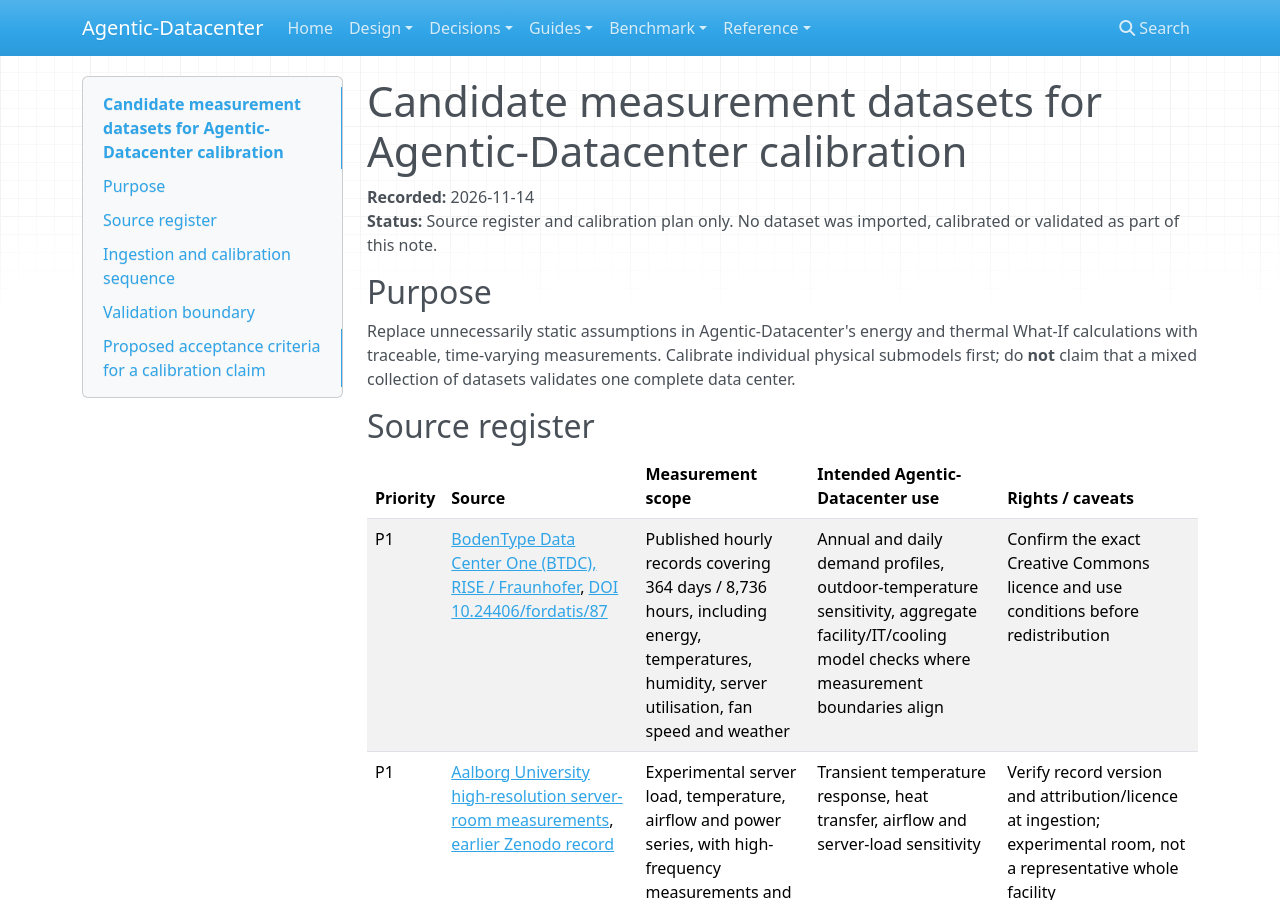
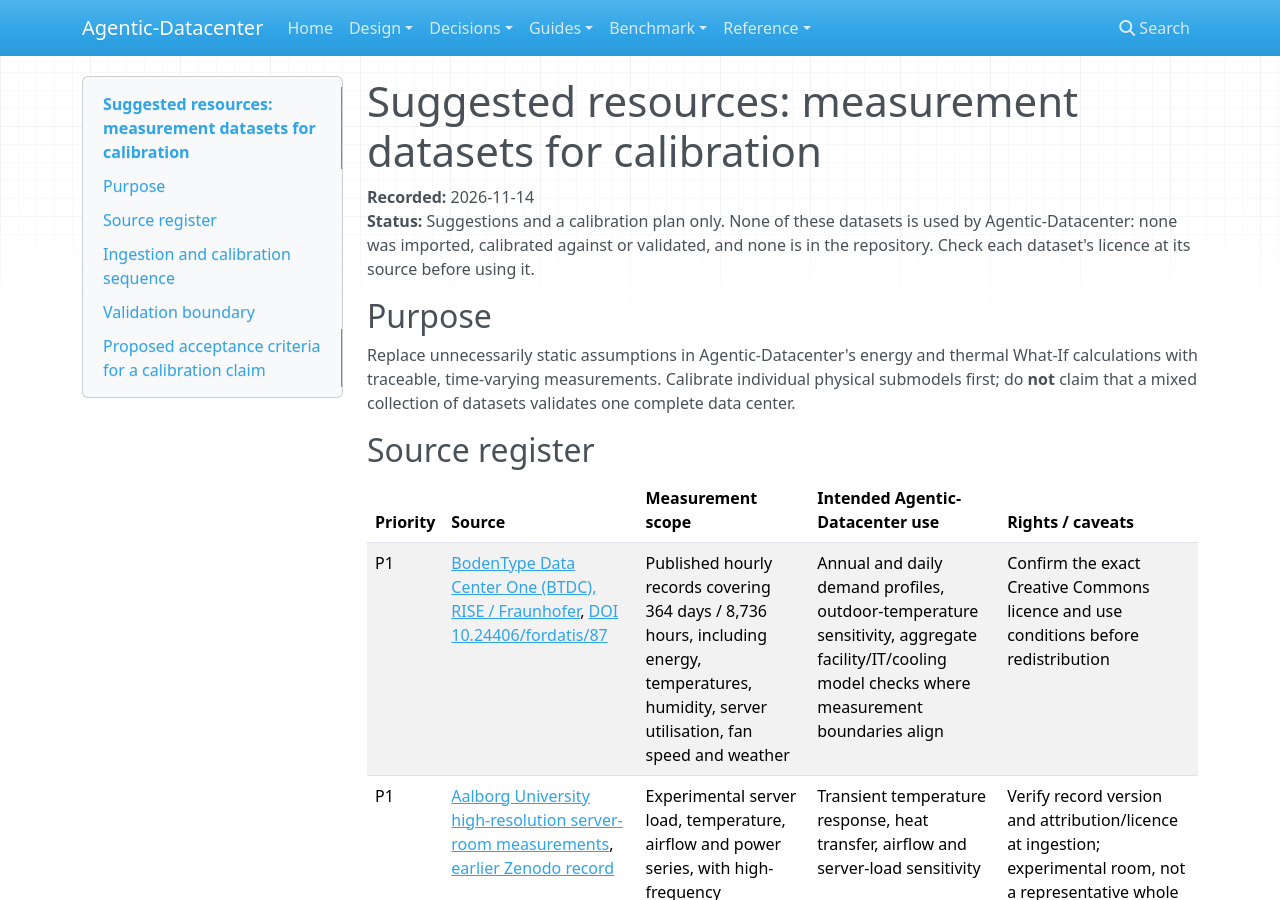
Before and after one commit to agentic-datacenter/agentic-datacenter, an MkDocs documentation site: the page built from docs/calibration/suggested_resources.md, in a window 1280 px wide and 900 px high. Built offline with MkDocs 1.6.1, drawn with Linux system fonts in a browser that asks for light colours; nearby versions of some CDN libraries.

Commit message:
List only what is used in the third-party notices; datasets not used are suggested resources

```diff
--- a/docs/calibration/data_sources.md
+++ b/docs/calibration/suggested_resources.md
@@ -1,7 +1,7 @@
-# Candidate measurement datasets for Agentic-Datacenter calibration
+# Suggested resources: measurement datasets for calibration
 
 **Recorded:** 2026-11-14
-**Status:** Source register and calibration plan only. No dataset was imported, calibrated or validated as part of this note.
+**Status:** Suggestions and a calibration plan only. None of these datasets is used by Agentic-Datacenter: none was imported, calibrated against or validated, and none is in the repository. Check each dataset's licence at its source before using it.
 
 ## Purpose
 
```
Also changed, not shown: CHANGELOG.md (+6 -0 lines), THIRD_PARTY_NOTICES.md (+1 -16 lines).
